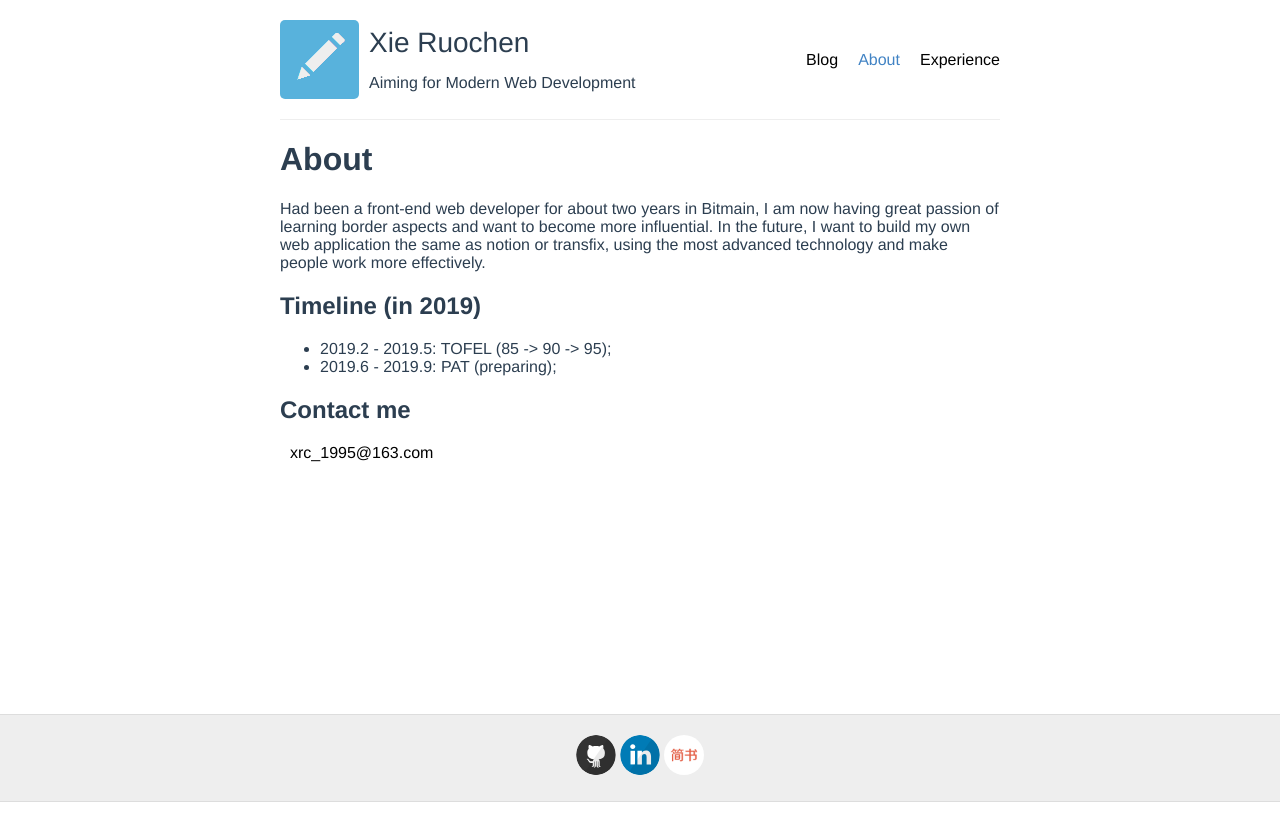
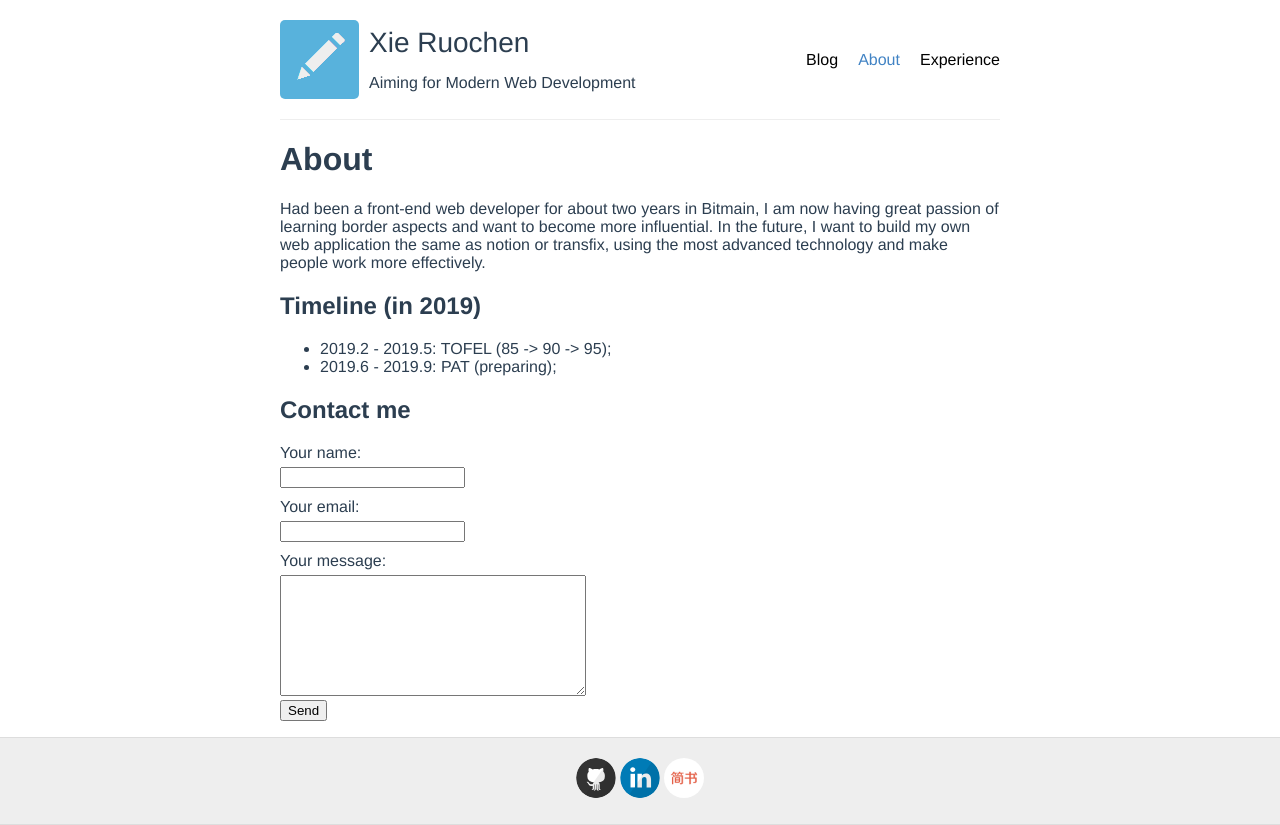
Before and after one commit to webfanrc/vue-blog, a Vue app: page /about in a window 1280 px wide. Before the commit the page ends 802 px from the top, so only its background shows below. Built offline with nearby package versions, Linux system fonts and the light colour scheme.

Commit message:
用户IP获取

```diff
--- a/src/router.js
+++ b/src/router.js
@@ -4,10 +4,10 @@ import Blog from "./views/Blog";
 import About from "./views/About";
 import Experience from "./views/Experience";
 import BlogDetail from "./views/BlogDetail";
+import BlogInfo from "./views/BlogInfo";
 
 Vue.use(Router);
 
-//TODO: 连接后面的#去掉
 export default new Router({
   mode: 'history',  //去掉url中的#
   routes: [
@@ -30,6 +30,11 @@ export default new Router({
       path: "/blogDetail",
       name: "blogDetail",
       component: BlogDetail
+    },
+    {
+      path: "/blogInfo",
+      name: "blogInfo",
+      component: BlogInfo
     }
   ]
 });
--- a/src/views/About.vue
+++ b/src/views/About.vue
@@ -18,8 +18,69 @@
     <h2>
       Contact me
     </h2>
-    <a href="mailto:xrc_1995@163.com" class="mail">
-      xrc_1995@163.com
-    </a>
+    <p class="username">Your name: </p><input v-model="user_name"/>
+    <p class="useremail">Your email: </p><input v-model="user_email">
+    <p class="usermessage">Your message:</p>
+    <textarea v-model="user_message" class="user_message"></textarea>
+    <button @click="submit" class="send_info" v-show="show_send_button">Send</button>
+    <p>{{clients_message}}</p>
   </div>
 </template>
+<script>
+  import axios from 'axios'
+  export default {
+    data: function() {
+      return {
+        user_name: "",
+        user_email: "",
+        user_message: "",
+        clients_message: "",
+        show_send_button: true,
+      }
+    },
+    methods: {
+      async submit() {
+        // this.show_send_button = false;
+        this.clients_message = "Sending...";
+        let that = this;
+        // let respons = await axios.post('/sendMessage', {
+        //   params: {
+        //     user_name: that.user_name,
+        //     user_email: that.user_email,
+        //     user_message: that.user_message,
+        //   }
+        // });
+        let respons = await axios.get('/sendMessage', {
+          params: {
+            user_name: that.user_name,
+            user_email: that.user_email,
+            user_message: that.user_message,
+          }
+        });
+        if (respons.status == 200) {
+          this.clients_message = "Send success.";
+        } else {
+          this.clients_message = "Something went wrong, please contact me though email: xrc_1995@163.com.";
+        }
+      }
+    }
+  }
+</script>
+<style lang="less">
+  div.about {
+    margin-bottom: 15px;
+    p.username,
+    p.useremail,
+    p.usermessage {
+      margin-top: 10px;
+      margin-bottom: 5px;
+    }
+    button.send_info {
+      display: block;
+    }
+    textarea.user_message {
+      width: 300px;
+      height: 115px;
+    }
+  }
+</style>
--- a/src/views/Blog.vue
+++ b/src/views/Blog.vue
@@ -1,20 +1,20 @@
 <template>
   <div class="blog">
+
+    <div v-if="fin" v-show="showInfo" class="infoDiv">
+      <!--<button @click="showInfo = false" id="showInfo_control">-->
+      <!--Dismiss-->
+      <!--</button>-->
+      <ul>
+        <li>yourIP: {{blogInfo.yourIP}}</li>
+      </ul>
+      <a @click="routerToMoreInfo()">More Info</a>
+    </div>
+
     <div v-for="(blog, index) in blogInfo.blogList" class="blogTag" :key="index" v-if="fin">
       <p class="h1" @click="routerToBlogPage(blog.title)">{{ blog.title }}</p>
       <p class="h2" v-html="blog.blog_brief"></p>
       <p class="readMore" @click="routerToBlogPage(blog.title)">Read More</p>
-    </div>
-
-    <div v-if="fin" v-show="showInfo">
-      <!--<button @click="showInfo = false" id="showInfo_control">-->
-        <!--Dismiss-->
-      <!--</button>-->
-      <ul>
-        <li>yourOS: {{blogInfo.yourOS}}</li>
-        <li>yourHost: {{blogInfo.yourHost}}</li>
-        <li>yourIP: {{blogInfo.yourIP}}</li>
-      </ul>
     </div>
 
     <div v-if="!fin">
@@ -49,6 +49,9 @@ export default {
     },
     routerToBlogPage(title) {
       this.$router.push({ path: "blogDetail", query: { title: title } });
+    },
+    routerToMoreInfo() {
+      this.$router.push({ path: "blogInfo" });
     }
   }
 };
@@ -93,4 +96,10 @@ div.blogTag {
     }
   }
 }
+  div.infoDiv {
+    border-bottom: 1px solid #eee;
+    display: flex;
+    align-items: center;
+    justify-content: space-between;
+  }
 </style>
--- /dev/null
+++ b/src/views/BlogInfo.vue
@@ -0,0 +1,21 @@
+<template>
+  <div class="moreInfo">
+    123
+  </div>
+</template>
+<script>
+  import axios from 'axios'
+  export default {
+    data: function() {
+      return {
+      }
+    },
+    methods: {
+      async submit() {
+
+      }
+    }
+  }
+</script>
+<style lang="less">
+</style>
--- a/src/views/Experience.vue
+++ b/src/views/Experience.vue
@@ -4,13 +4,21 @@
     <ul>
       <li v-for="(demo, index) in demo_list" :key="index">
         <span class="name">{{demo.name}}</span>
-        :
+        <span>:</span>
         <span class="description">{{demo.description}}</span>
-        (
-        <a :href="demo.source_code" class="source_code ">source code</a>
-        ;
-        <a :href="demo.online_link" class="online_link">online link</a>
-        )
+        <span>(</span>
+        <a :href="demo.source_code" class="source_code " v-if="typeof demo.source_code == 'string'" target="_blank">
+          source code
+        </a>
+        <span class="source_code " v-if="typeof demo.source_code == 'object'">
+          <a v-for="(link, index) in demo.source_code" :key="index" :href="link" target="_blank">
+            source code {{index + 1}}<span v-if="index < demo.source_code.length - 1">;&nbsp</span>
+          </a>
+        </span>
+        <a :href="demo.online_link" class="online_link" v-if="demo.online_link != ''" target="_blank">
+          ; online link
+        </a>
+        <span>)</span>
       </li>
     </ul>
     <h2>Experience</h2>
@@ -28,11 +36,17 @@
       return {
         demo_list: [
           {
+            name: "个人博客",
+            description: "简单的个人博客，前端用了Vue，后端用了Node.js，数据库为mysql，server为nginx，云服务器为Amazon Lightsail",
+            source_code: ["https://github.com/RuoChen95/vue-blog", "https://github.com/RuoChen95/node-blog"],
+            online_link: "http://xieruochen.info"
+          },
+          {
             name: "Restaurant List",
             description:
               "A crud website using Flask, sql, HTML templates ann OAuth.",
             source_code: "https://github.com/RuoChen95/simple-flask-web-server",
-            online_link: "http://xieruochen.me/"
+            online_link: ""
           },
           {
             name: "Todo App",
@@ -48,7 +62,8 @@
             source_code: "https://github.com/RuoChen95/Learn-Vue-2/tree/master/btm-demo-pkg",
             online_link: "https://ruochen95.github.io/projects/vueComponents"
           },
-        ]
+        ],
+        demo_list_zh: [],
       };
     },
     methods: {
```
